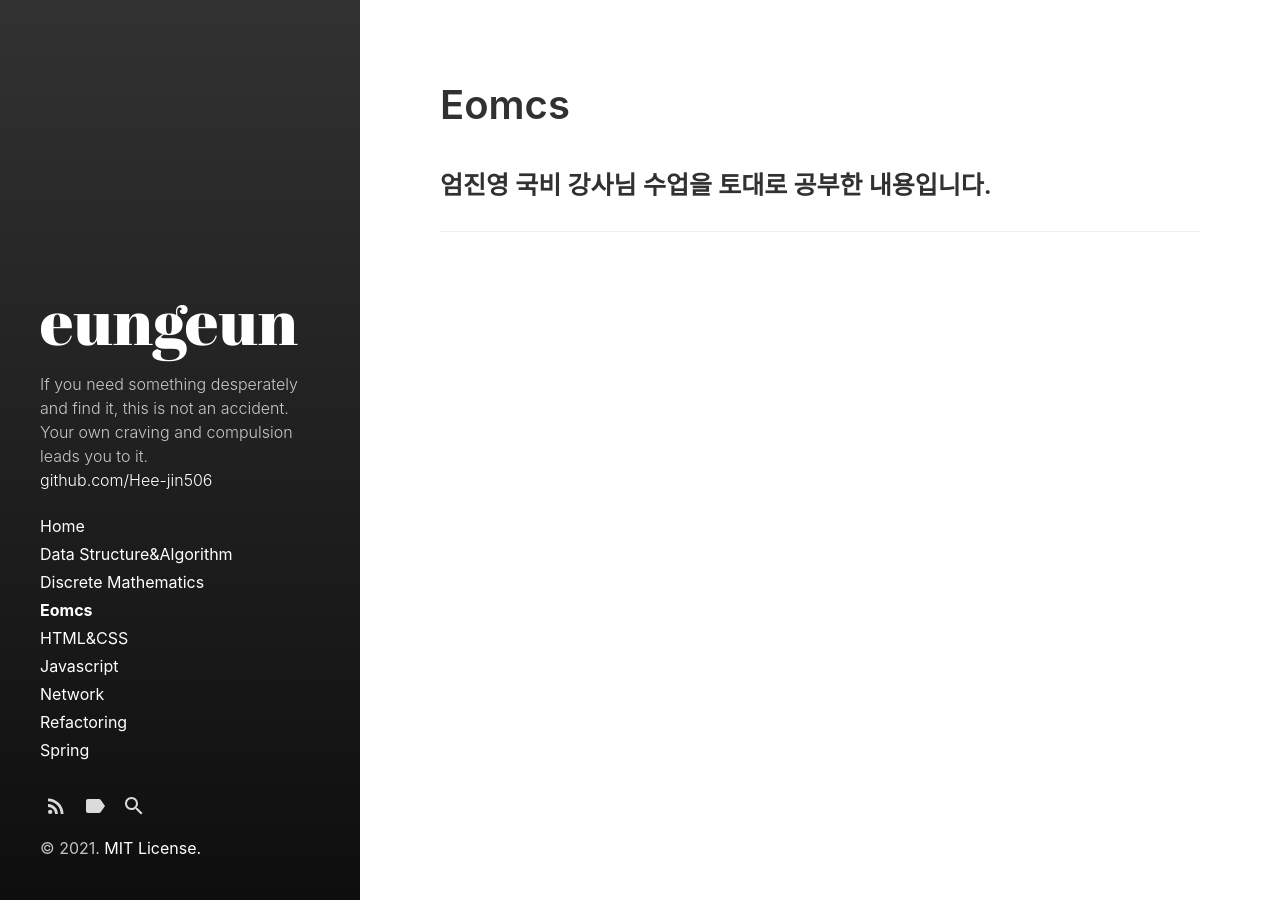
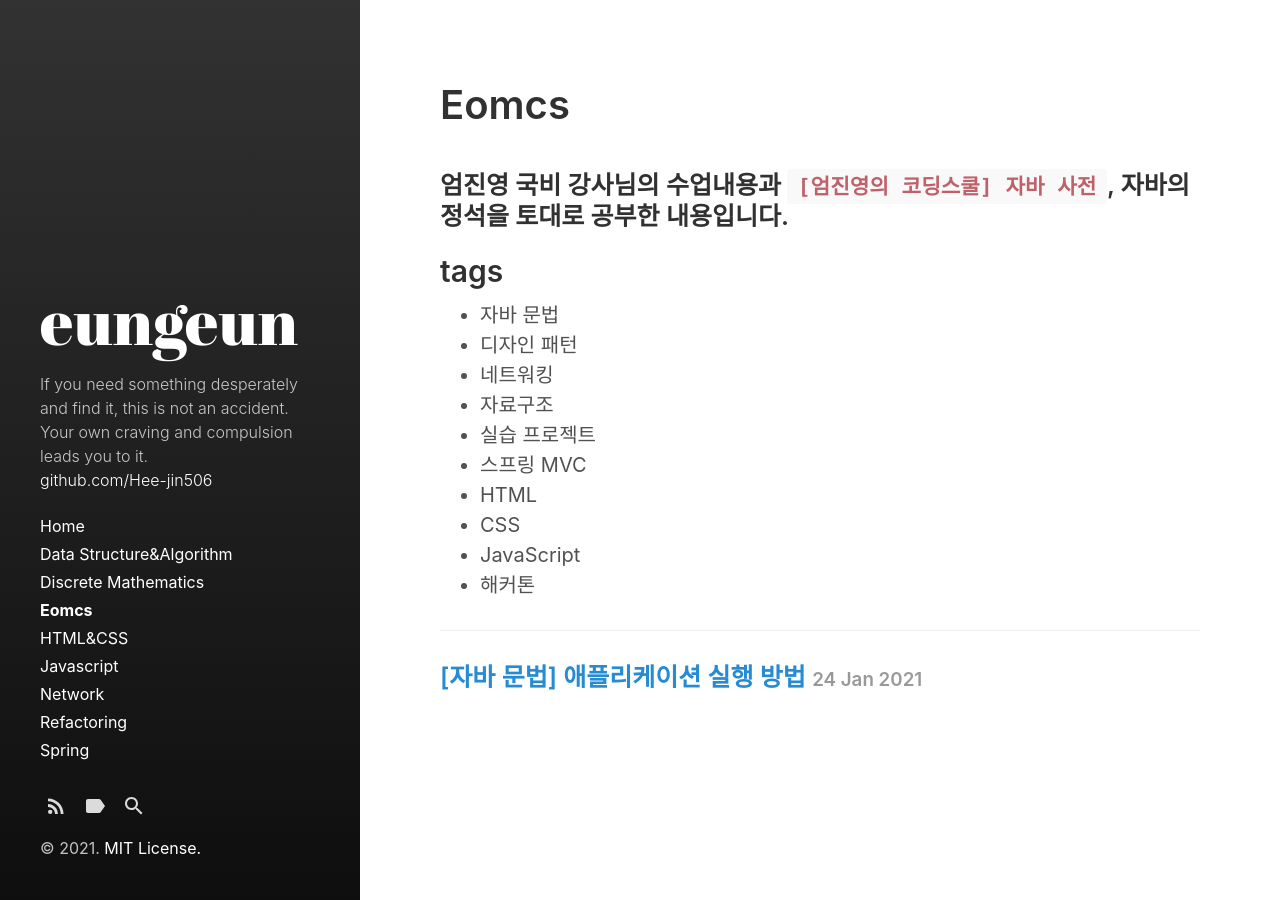
Before and after one commit to Hee-jin506/Hee-jin506.github.io, a Jekyll site: the page built from category/Eomcs.md, in a window 1280 px wide. Built offline with Jekyll 4.4.1, drawn with Linux system fonts in a browser that asks for light colours; part of the change alters nothing that is shown.

Commit message:
2021-01-24

````diff
--- /dev/null
+++ b/_posts/2021-01-24-eomcs-running-java-application.md
@@ -0,0 +1,263 @@
+---
+layout: post
+title: "[자바 문법] 애플리케이션 실행 방법"
+categories:
+  - Eomcs
+tags:
+  - 자바 문법
+---
+
+> - 2020-07-14 일자 수업 내용
+> - [eomcs/eomcs-java](https://github.com/eomcs/eomcs-java) src/main/com/eomcs/lang/ex01~ex02
+> - 자바의 정석 Chap1
+
+# 애플리케이션 실행 방법
+
+## 프로그램 언어 해석 / 실행 방법
+
+### compile
+
+프로그래밍 언어를 Runtime 이전에 기계어로 해석하는 작업 방식이다. 런타임 이전에 Assebly 언어로 변환하기 때문에 구동시간이 오래 걸리지만, 구동된 이후에는 하나의 패키지로서 매우 빠르게 작동된다.
+
+런타임 이전에 이미 해석을 마치고 대체 컴파일 결과물이 바로 기계어로 전환되기 때문에 OS 및 빌드 환경에 종속적이다. 그러므로 OS 환경에 맞게 호환되는 라이브러리와 빌드 환경을 구분해서 구축해야 한다.
+
+Compile 언어에는 대표적으로 C/C++, Java 등이 있다.
+
+### 인터프릿(interpret)
+
+런타임 이전에 기계어로 프로그래밍 언어를 변환하는 컴파일 방식과 다르게, 런타임 이후에 Row 단위로 해석하며 프로그램을 구동시키는 방식이다.
+
+프로그래밍 언어를 기계어로 바로 바꾸지 않고 중간 단계를 거친 뒤, 런타임에 즉시 해석하기 때문에 바로 컴팩트한 패키지 형태로 Binary 파일을 뽑아낼 수 있는 Compile 방식에 비해 낮은 퍼포먼스를 보인다. 대신 런타임에 실시간 Debugging 및 코드 수정이 가능하다.
+
+메모리를 별도로 할당받아 수행되지 않으며 필요할 때 할당하여 사용한다. 코드의 흐름 자체도 실제 필요할 때, 실제 수행되어야하는 시점에 수행하기 떄문에 덕 타이핑이 가능하지만, 정적 분석이 안된다는 단점을 갖는다.
+
+출처: https://jins-dev.tistory.com/entry/Compiler-%EC%99%80-Interpreter-%EC%9D%98-%EA%B0%9C%EB%85%90%EA%B3%BC-%EC%B0%A8%EC%9D%B4%EC%A0%90
+
+> **덕 타이핑(Duck Typing)**
+>
+> **덕 타이핑**(**duck** **typing**)은 **동적** **타이핑**의 한 종류로, 객체의 변수 및 메소드의 집합이 객체의 타입을 결정하는 것을 말한다. 클래스 상속이나 인터페이스 구현으로 타입을 구분하는 대신, 덕 타이핑은 객체가 어떤 타입에 걸맞은 변수와 메소드를 지니면 객체를 해당 타입에 속하는 것으로 간주한다.
+>
+> ```
+> 만약 어떤 새가 오리처럼 걷고, 헤엄치고, 꽥꽥거리는 소리를 낸다면 나는 그 새를 오리라고 부를 것이다.
+> ```
+>
+> 출처: https://ko.wikipedia.org/wiki/%EB%8D%95_%ED%83%80%EC%9D%B4%ED%95%91#:~:text=%EC%BB%B4%ED%93%A8%ED%84%B0%20%ED%94%84%EB%A1%9C%EA%B7%B8%EB%9E%98%EB%B0%8D%20%EB%B6%84%EC%95%BC%EC%97%90%EC%84%9C%20%EB%8D%95,%EC%9D%84%20%EA%B2%B0%EC%A0%95%ED%95%98%EB%8A%94%20%EA%B2%83%EC%9D%84%20%EB%A7%90%ED%95%9C%EB%8B%A4.
+
+> **정적 프로그램 분석**
+>
+> 정적 프로그램 분석의 핵심은 프로그램을 실행하지 않은 채 소스 코드만으로 우리가 찾고 싶은 어떤 성질을 검증하는 것이다. 이러한 성질의 예는 다음과 같다.
+>
+> - 프로그램 각 지점에서 각 변수가 갖는 정수 값의 범위
+> - 어떤 변수가 참조됐을 때 그 변수가 갖는 값이 널인지 아닌지의 여부
+> - 시스템 콜에 전달되는 인자 값이 외부에서 입력된 위험한 값인지의 여부
+
+대표적인 Interpreter 언어로 Javascript와 같은 스크립팅 언어가 있고, 스크립트 언어뿐만 아니라, 컴파일 이후의 동작에서 Interpret을 수행하는 언어도 존재한다.
+
+많은 프로그래밍 언어들의 인터프리터는 해석을 위한 Virtual Machine을 두고, Machine 위에서 Interpret을 수행하게 되는데, 이 때 해석의 기반이 되는 머신들이 OS 환경들을 지원해줌으로써 해당 방식으로 인터프리터는 OS 및 플랫폼에 종속되지 않는 프로그램 구동이 가능하게 된다. 이런 특징을 지닌 Interpreter는 Java의 JVM과 Phthon의 Anaylzer가 있다. (자바는 컴파일러가 소스코드를 컴파일해서 바이트 코드로 만든 후, 런타임에서 이 바이트 코드를 인터프리터가 해석하는 방식을 취하고 있다.)
+
+___
+
+## JVM(Java Virtual Machine)
+
+JVM은 자바를 실행하기 위한 가상 기계(컴퓨터)라고 할 수 있다. 가상 기계는 소프트웨어로 구현된 하드웨어를 뜻하는 넓은 의미의 용어이다. 자바 애플리케이션이 실행되기 위해서는 반드시 JVM이 필요하다. 일반 애플리케이션의 코드는 OS만 거치고 하드웨어로 전달되지만, 자바 애플리케이션은 OS로 가기 전에 JVM을 거친다.
+
+![]({{site.url}}/assets/images/6.png)
+
+소스 코드는 하드웨어에 맞게 컴파일된 상태가 아니고, 실행 시에 해석(interpret)되기 때문에 속도가 느리다는 단점을 갖는다. 요즘에는 바이트 코드를 기계어로 바로 변환하는 JIT 컴파일러와 향상된 최적화 기술이 적용되어서 속도의 격차를 많이 줄였다.
+
+위에서 설명했듯이 JVM은 실행 시 OS에 맞는 기계어로 변환하기 위해서 OS 종속적이다. 따라서 OS가 아닌 JVM하고만 상호작용하는 자바 어플리케이션은 OS와 하드웨어에 대해 독립적일 수가 있다.
+
+![]({{site.url}}/assets/images/7.png)
+
+___
+
+## 자바 실행 방법
+
+JDK의 bin 디렉토리에 있는 주요 실행 파일들은 다음과 같다.
+
+- `javac.exe`
+  자바 컴파일러, 자바 소스 코드를 바이트 코드로 컴파일한다.
+- `java.exe`
+  자바 인터프리터, 컴파일러가 생성한 바이트 코드를 해석하고 실행한다.
+- `javap.exe`
+  역어셈블러, 컴파일된 클래스 파일을 원래의 소스로 변환한다.
+- `javadoc.exe`
+  자동문서생성기, 소스 파일에 있는 주석을 이용하여 Java API문서와 같은 형식의 문서를 자동으로 생성한다.
+- `jar.exe`
+  압축 프로그램, 클래스 파일과 프로그램의 실행에 관련된 파일을 하나의 jar 파일로 압축하거나 압축 해제한다.
+
+자바로 프로그램을 개발하기 위해서는 다음과 같은 과정을 거쳐야 한다.
+
+1. 텍스트 편집기로 소스 파일(.java)을 작성한다.
+2. 자바 컴파일러(javac.exe)를 사용해서 소스 파일(.java)로부터 클래스 파일(.class)을 생성한다.
+3. 이 클래스 파일을 자바 인터프리터(java.exe)로 실행한다.
+
+```shell
+$ javac Hello.java
+
+$ java Hello
+Hello, world
+```
+
+____
+
+## 컴파일
+
+### 컴파일 명령어
+
+```shell
+$ javac -d bin/main -encoding UTF-8 src/main/java/com/eomcs/basic/ex01/Exam1_1.java
+```
+
+- `-d`
+  컴파일된 클래스 파일을 위치시킬 파일 경로
+- `-encoding`
+  자바에서 사용하는 인코딩 정보를 직접 설정해주는 옵션이며, 옵션을 주지 않을 경우 OS에서 설정된 기본 인코딩을 따르게 된다.
+
+### 클래스 블록
+
+자바 컴파일러는 클래스 블록 단위로 컴파일을 수행하여 클래스 파일을 생성한다.
+
+```java
+class A {}
+class B {}
+class C {}
+```
+
+위처럼 작성된 자바 파일 한개를 컴파일하면 -d 옵션으로 지정된 파일 경로에 A.class, B.class, C.class, 이렇게 세 개의 클래스 파일이 생성된다.
+
+### 클래스 이름과 소스 파일 이름
+
+공개 클래스의 경우 소스 파일명이 클래스 이름과 같아야 하며 다르면 컴파일 오류가 발생한다. 비공개 클래스의 이름은 소스 파일명과 일치할 필요는 없다. 여기서 공개 클래스란 접근 제어자가 public으로 설정된 클래스를 말한다. 대부분은 공개 여부와 상관없이 한 소스 파일에는 한 클래스만을 작성한다. 이렇게 클래스명과 소스 파일명을 같게 하면 유지보수할 때 클래스를 찾기 용이하다.
+
+### 소스 파일의 인코딩 지정하기
+
+컴파일할 떄 소스 파일의 인코딩 문자집합을 지정하지 않으면 OS의 기본 인코딩으로 저장되어있다고 간주하고 컴파일한다. 따라서 OS와 다른 기본 인코딩과 다른 문자집합이라면 옵션을 지정해줘야만한다.
+
+```java
+class Exam0300 {
+  public static void main(String[] args) {
+    System.out.println("안녕하세요!");
+  }
+}
+```
+
+이 소스 파일은 UTF-8 문자집합으로 저장되어있는데, 그와 다른 인코딩으로 설정하여 컴파일할 경우에는 다음과 같이 에러가 뜬다.
+
+```shell
+$ src/main/java/com/eomcs/lang/ex01/Exam0300.java
+src/main/java/com/eomcs/lang/ex01/Exam0300.java:3: error: unmappable character (0xEC86) for encoding CP949
+```
+
+___
+
+## 실행
+
+### 실행 명령어
+
+```shell
+$ java -cp bin/main com.eomcs.basic.ex01.Exam4
+```
+
+- `-cp`
+  실행 클래스 파일이 있는 파일 경로를 직접 지정해주는 옵션이다. 이 옵션을 생략하면, 명령어를 실행시키는 위치에서 클래스 파일을 찾는다.
+
+### main 메서드
+
+JVM을 통해 클래스를 실행하면, JVM은 그 클래스에서 main 메서드를 찾아 한줄씩 실행한다.
+
+콘솔에서 위와 같이 Java 애플리케이션을 실행시켰을 내부적인 진행 순서는 다음과 같다.
+
+1. 실행할 클래스 파일을 CLASSPATH에 등록된 디렉토리 경로에서 찾는다.
+2. 클래스 파일의 유효성을 검사한다.(파일 형식, 악성코드 체크)
+3. 메모리에 바이트 코드를 적재(load)한다.
+4. 지정된 클래스(Hello)에서 main 메서드를 찾아 실행한다.
+
+main 메서드의 첫 줄부터 코드가 실행되기 시작하여 마지막 코드까지 모두 실행되면 프로그램이 종료되고, 프로그램에서 사용했던 자원들은 모두 반환된다.
+
+___
+
+## 주석
+
+코드에 대한 이해를 돕기 위해 붙이는 설명이며 컴파일될 때 무시되므로 클래스 파일에 존재하지 않는다.
+
+### 여러 줄 주석(traditonal comment)
+
+주석의 끝 표시를 만날 때까지 주석으로 간주되므로 여러 줄의 설명을 붙일때 유용하다.
+
+```java
+/*
+여
+러
+줄
+주
+석
+*/
+```
+
+### 한 줄 주석(end-of-line comment)
+
+줄이 끝날 때까지 주석으로 간주한다.
+
+```java
+// 한 줄 주석
+```
+
+### Javadoc 주석
+
+`java document comment(doc comment)`의 약자로 javadoc에서 HTML 문서를 만들 때 사용하는 주석이다. 주로 API 문서를 자동 생성할 때 사용한다. 클래스나 메서드, 변수 선언에 붙일 수 있다.
+
+```java
+/**
+* @author eomjinyoung
+*
+*
+*/
+public class Exam0200 {
+  /**
+  * 변수에 대한 설명
+  * 변수 선언 앞에 설명을 붙여 놓으면 나중에 HTML 문서를 만들 때 추출할 수 있다.
+  */
+  public static String message = "Hello, world!";
+
+  /**
+   * 메서드에 대한 설명
+   * 메서드에 대한 설명을 여기에 붙여 놓으면 나중에 HTML 문서를 만들 때 추출할 수 있다.
+   * @param args 애플리테이션 아규먼트 값을 보관한 배열
+   */
+  public static void main(String[] args) {
+    System.out.println(message);
+  }
+}
+
+}
+```
+
+위와 같이 자바 파일을 작성하고 Javadoc.exe 도구를 사용하여 자바 소스 파일에서 Javadoc 주석을 추출하여 HTML 파일을 생성할 수가 있다. 다음과 같이 옵션을 주며 직접 파일을 만들어보자.
+
+```shell
+$ javadoc
+    -encoding [소스 파일 인코딩]
+    -charset [생성될 HTML 파일의 인코딩 정보]
+    -d [생성된 파일을 놓아둘 디렉토리]
+    -sourcepath [자바 소스 경로] [자바 패키지]
+```
+
+### 애노테이션
+
+클래스, 변수(필드, 아규먼트, 로컬 변수), 메서드 선언에 붙이는 주석으로, 컴파일러나 JVM에서도 사용된다. 따라서 컴파일 한 후에도 클래스에 주석을 유지할 수 있으며, JVM이 실행되면 메모리에 클래스가 로딩될 때에도 주석이 함께 로딩될 수 있다.
+
+```java
+public class Exam0330 {
+  public static void main(String[] args) {
+    System.out.println("애노테이션")
+  }
+
+  @Override
+  public String toString() {
+    return "Exam12";
+  }
+}
+```
+
+@Override 애노테이션이 toString 메서드에 붙여지면서 해당 메서드에 오버라이딩 규칙이 적용된다. 이 규칙은 자바 소스가 컴파일될 때부터 적용된다.
--- a/category/Eomcs.md
+++ b/category/Eomcs.md
@@ -2,6 +2,18 @@
 layout: category
 title: Eomcs
 ---
-### 엄진영 국비 강사님 수업을 토대로 공부한 내용입니다.
+### 엄진영 국비 강사님의 수업내용과 [`[엄진영의 코딩스쿨] 자바 사전`](https://github.com/eomcs/eomcs-java), 자바의 정석을 토대로 공부한 내용입니다.
+
+## tags
+- 자바 문법
+- 디자인 패턴
+- 네트워킹
+- 자료구조
+- 실습 프로젝트
+- 스프링 MVC
+- HTML
+- CSS
+- JavaScript
+- 해커톤
 
 ___
````
Also changed, not shown: assets/images/6.png (added), assets/images/7.png (added), 2 other files.
